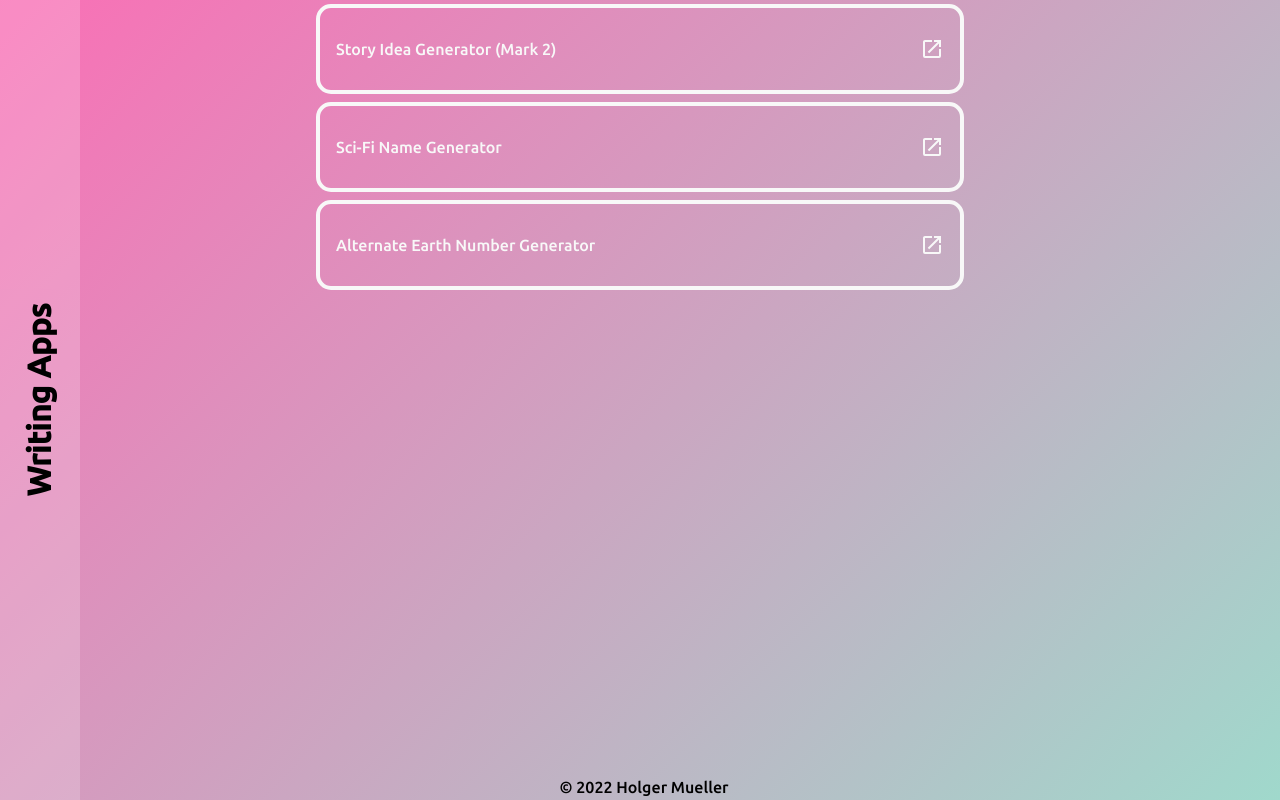
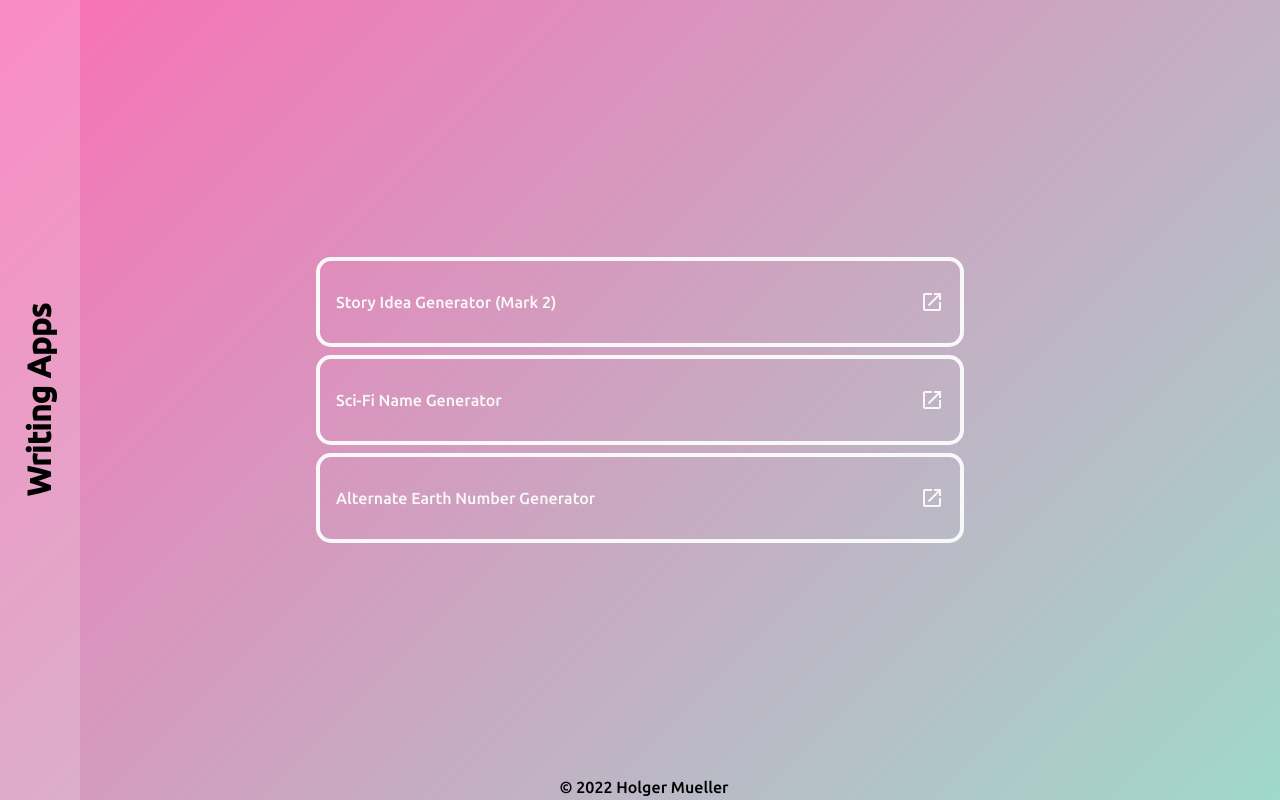
Before and after one commit to Holgermueller/nodeTestRepo, a website: page index.html in a window 1280 px wide. Drawn offline with Linux system fonts and the light colour scheme.

Commit message:
got everything centered how i like it

```diff
--- a/index.css
+++ b/index.css
@@ -34,6 +34,12 @@ header {
   text-align: center;
   background-color: rgb(248, 248, 248, 0.2);
   z-index: 5;
+}
+
+.main-container {
+  height: 100vh;
+  display: grid;
+  align-content: center;
 }
 
 main {
--- a/index.html
+++ b/index.html
@@ -18,6 +18,7 @@
       <h1>Writing Apps</h1>
     </header>
 
+    <div class="main-container">
       <main>
         <div class="link-container">
           <a
@@ -61,7 +62,7 @@
 
         <div class="link-container">
           <a
-          href="https://holgermueller.github.io/threejs/"
+            href="https://holgermueller.github.io/aeng/"
             target="_blank"
             class="link"
           >
@@ -79,6 +80,7 @@
           </a>
         </div>
       </main>
+    </div>
 
     <footer>&COPY; 2022 Holger Mueller</footer>
   </body>
--- a/public/index.css
+++ b/public/index.css
@@ -1 +1 @@
-:root{--black-color:#080808;--white-color:#f8f8f8}body,html{animation:gradient-animation 20s infinite;background-attachment:fixed;background-image:linear-gradient(135deg,#7fffd4,#ff69b4,#7fffd4);background-size:400% 100%;font-family:Ubuntu,sans-serif;margin:0;padding:0}@keyframes gradient-animation{0%{background-position:0}50%{background-position:100%}to{background-position:0}}header{background-color:hsla(0,0%,97%,.2);position:fixed;text-align:center;transform:rotate(-90deg) translateX(-100%);transform-origin:left top;width:100vh;z-index:5}.link,main{align-content:center;display:grid}.link{align-items:center;background:transparent;border:4px solid var(--white-color);border-radius:15px;color:var(--white-color);grid-template-columns:auto auto;margin:4px auto;text-align:center;text-decoration:none;width:50%}.link:hover{background-color:var(--white-color);color:var(--black-color);margin:8px auto;z-index:5}.link-name,.link-svg{padding:16px}.link-name{justify-self:start}.link-svg{justify-self:end}footer{bottom:0;left:0;padding:4px;position:absolute;text-align:center;width:100%}
+:root{--black-color:#080808;--white-color:#f8f8f8}body,html{animation:gradient-animation 20s infinite;background-attachment:fixed;background-image:linear-gradient(135deg,#7fffd4,#ff69b4,#7fffd4);background-size:400% 100%;font-family:Ubuntu,sans-serif;margin:0;padding:0}@keyframes gradient-animation{0%{background-position:0}50%{background-position:100%}to{background-position:0}}header{background-color:hsla(0,0%,97%,.2);position:fixed;text-align:center;transform:rotate(-90deg) translateX(-100%);transform-origin:left top;width:100vh;z-index:5}.main-container{height:100vh}.link,.main-container,main{align-content:center;display:grid}.link{align-items:center;background:transparent;border:4px solid var(--white-color);border-radius:15px;color:var(--white-color);grid-template-columns:auto auto;margin:4px auto;text-align:center;text-decoration:none;width:50%}.link:hover{background-color:var(--white-color);color:var(--black-color);margin:8px auto;z-index:5}.link-name,.link-svg{padding:16px}.link-name{justify-self:start}.link-svg{justify-self:end}footer{bottom:0;left:0;padding:4px;position:absolute;text-align:center;width:100%}
```
Lines whose indentation alone changed are shown as unchanged.
